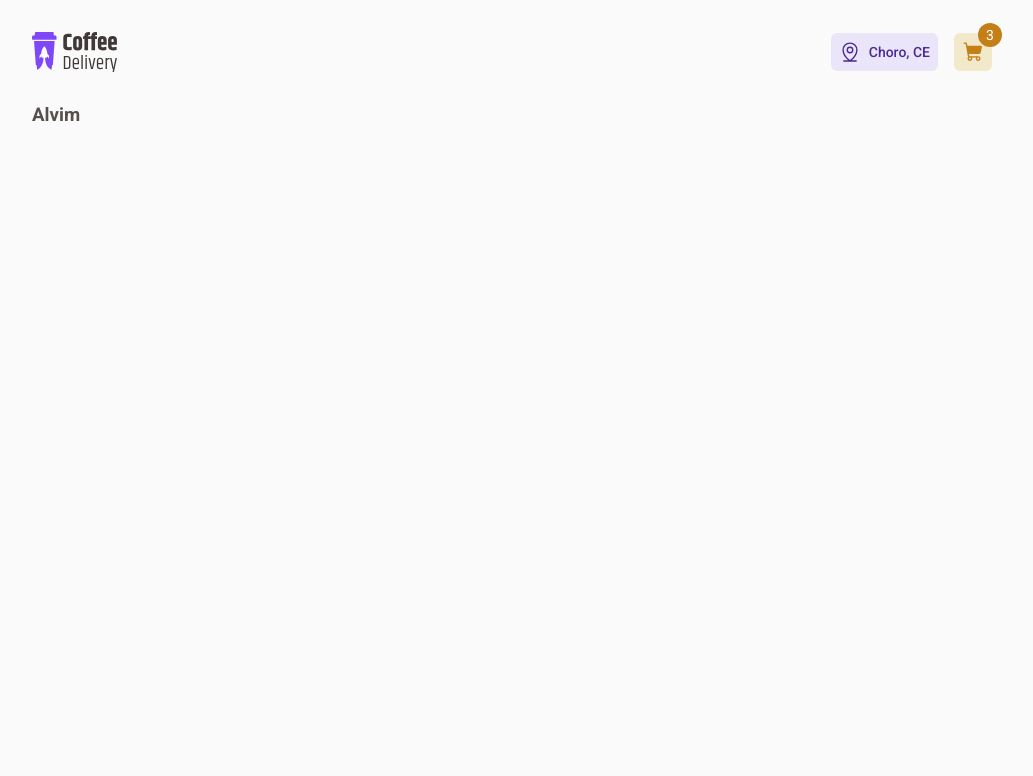
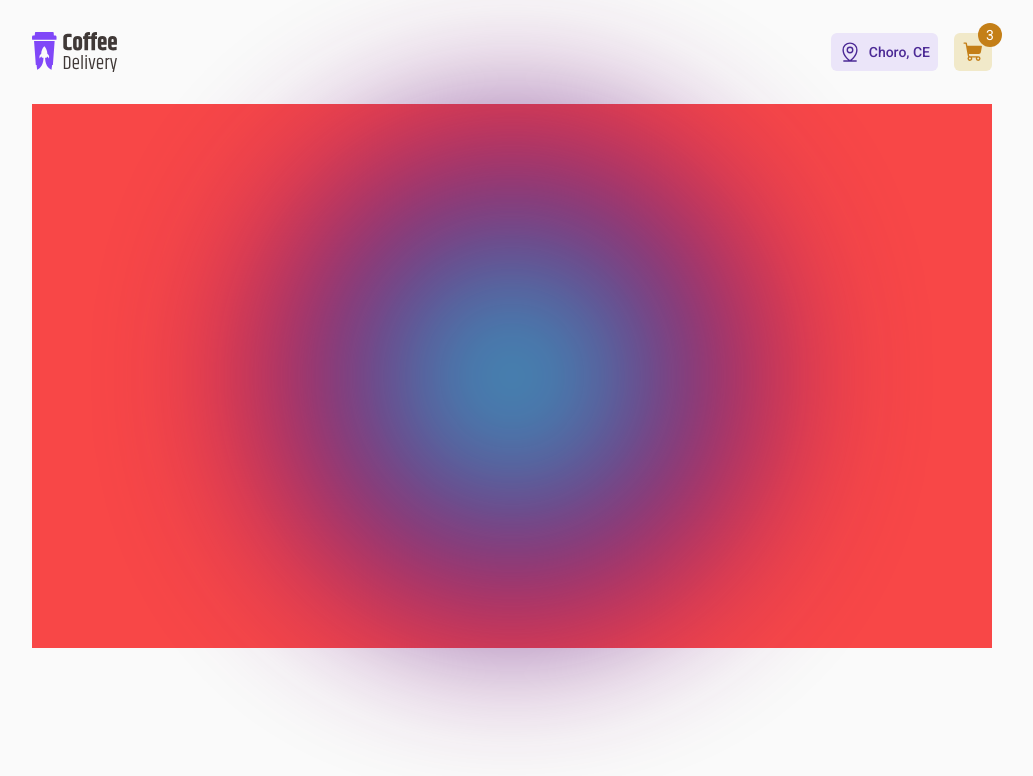
Before and after one commit to alvarobianor/coffee-delivery, a React (Vite) app: page / in a window 1280 px wide. Shown: the top 776 px of the page, without its empty margins (128-1161 px from the left). Built offline with nearby package versions, Linux system fonts and the light colour scheme.

Commit message:
Starting the hopme page

```diff
--- /dev/null
+++ b/src/Components/Infos.tsx
@@ -0,0 +1,21 @@
+import styled from 'styled-components';
+import { Shapes } from './ShapesBackground';
+
+export function Infos() {
+  return (
+    <Container>
+      <Shapes />
+    </Container>
+  );
+}
+
+const Container = styled.div`
+  width: 100%;
+  height: 34rem;
+
+  background-color: ${({ theme }) => theme.colors['base-error']};
+
+  display: flex;
+  align-items: center;
+  justify-content: center;
+`;
--- /dev/null
+++ b/src/Components/ShapesBackground.tsx
@@ -0,0 +1,25 @@
+import styled from 'styled-components';
+
+export function Shapes() {
+  return <Background />;
+}
+
+const Background = styled.div`
+  width: 512px;
+  height: 512px;
+  border-radius: 50%;
+
+  background: rgb(16, 209, 227);
+  background: radial-gradient(
+    circle,
+    rgba(16, 209, 227, 1) 7%,
+    rgba(108, 9, 121, 1) 57%,
+    rgba(255, 0, 26, 0.49343487394957986) 100%
+  );
+
+  opacity: 0.9;
+
+  filter: blur(80px);
+
+  transform: matrix(-1, 0, 0, 1, 0, 0);
+`;
--- a/src/pages/Home/index.tsx
+++ b/src/pages/Home/index.tsx
@@ -1,3 +1,5 @@
+import { Infos } from '@components/Infos';
+
 export function Home() {
-  return <h3>Alvim</h3>;
+  return <Infos />;
 }
```
